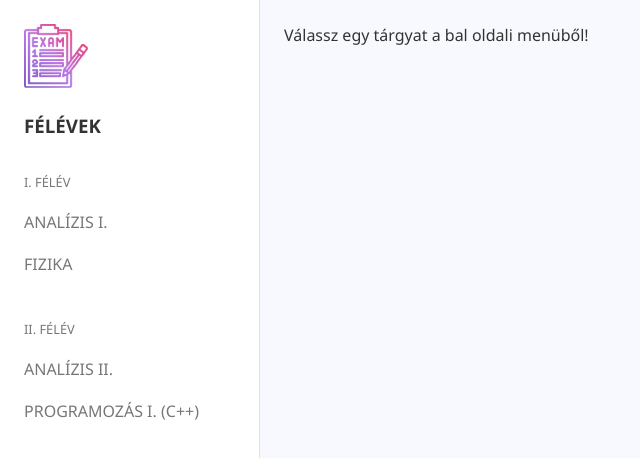
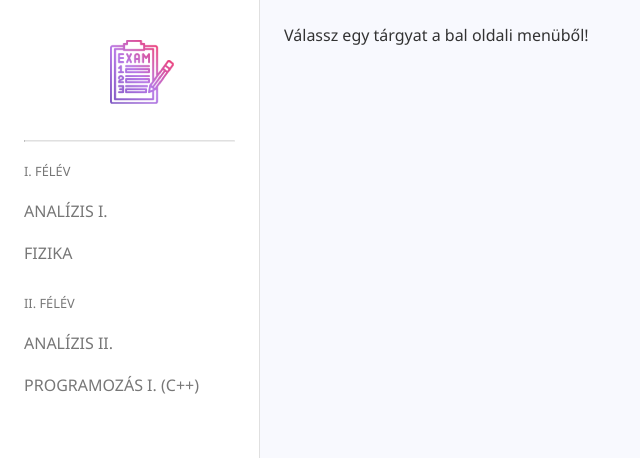
Before and after one commit to sollabong/ready-set-exam-nje, a React (Vite) app in the folder frontend/: page / in a window 1280 px wide. Shown: the top 458 px of the page, without its empty margins (0-640 px from the left). Built offline with nearby package versions, Linux system fonts and the light colour scheme.

Commit message:
F5MJUS - sidebar style fix

```diff
--- a/frontend/src/components/layout/sidebar.css
+++ b/frontend/src/components/layout/sidebar.css
@@ -2,6 +2,23 @@
   display: flex;
   flex-direction: column;
   gap: 20px;
+  width: var(--sidebar-width);
+  background-color: var(--white);
+  border-right: 1px solid var(--border-color);
+  padding: var(--spacing-lg);
+  padding-right: 0;
+  overflow-y: auto;
+}
+.sidebar-logo {
+  display: flex;
+  align-items: center;
+  justify-content: center;
+  padding: var(--spacing-md);
+}
+
+.sidebar-divider {
+  border-top: 1px solid var(--border-color);
+  margin-right: var(--spacing-lg);
 }
 
 .subject-list {
@@ -20,11 +37,11 @@
 .subject-list li:hover, .subject-list li.active {
   color: var(--primary-color);
   border-right: 3px solid var(--primary-color);
+  background-color: var(--bg-light);
 }
 
 .semester-label {
   font-size: 0.8rem;
   color: var(--text-muted);
-  margin-top: 15px;
   text-transform: uppercase;
 }
--- a/frontend/src/components/layout/sidebar.jsx
+++ b/frontend/src/components/layout/sidebar.jsx
@@ -5,11 +5,11 @@ import { logoIcon } from '../../assets';
 const Sidebar = ({ onSelectSubject, selectedId }) => {
   return (
     <aside className="sidebar">
-      <div className="logo">
+      <div className="sidebar-logo">
         <img src={logoIcon} alt="Logo" />
       </div>
 
-      <h3 className="sidebar-main-title">FÉLÉVEK</h3>
+      <hr className="sidebar-divider"/>
 
       {semesters.map((sem) => (
         <div key={sem.id} className="semester-group">
```
